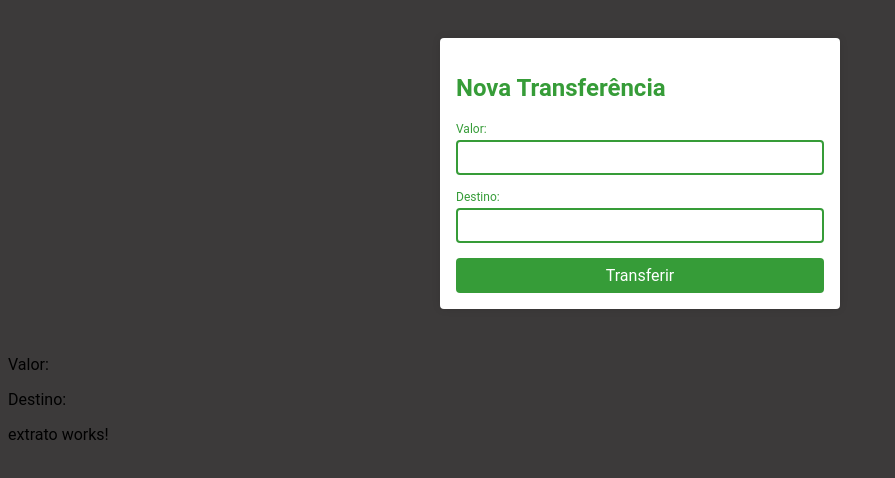
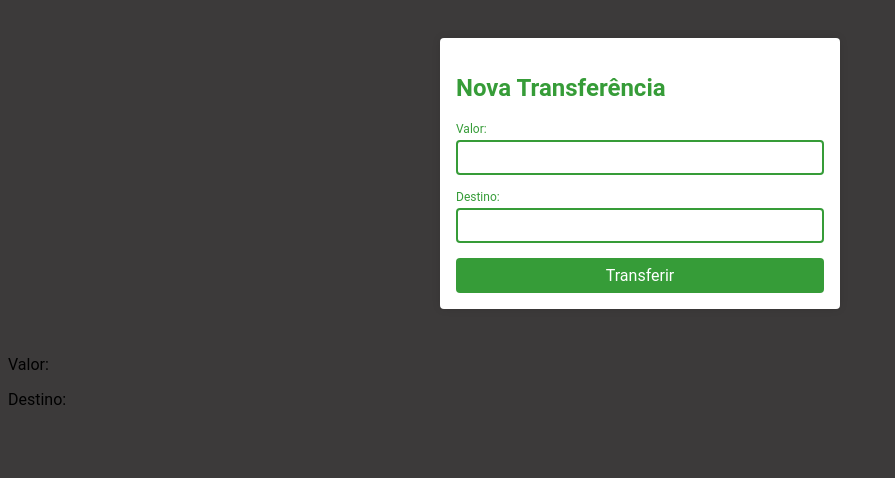
Before and after one commit to BrandonCarlos/LearningAngular, an Angular app: page / in a window 1280 px wide. Shown: the top 478 px of the page, without its empty margins (0-895 px from the left). Built offline with nearby package versions, Linux system fonts and the light colour scheme.

Commit message:
send data from component nova-transferencia to component extrato

```diff
--- a/src/app/app.component.html
+++ b/src/app/app.component.html
@@ -3,7 +3,4 @@
 ></app-nova-transferencia
 ><!-- ($event) = é o valor que recebo lá da minha classe -->
 
-<p>Valor: {{ transferencia?.valor }}</p><!-- transferencia? <-- se tiver alguma coisa dentro de "transferencia" pega pra mim -->
-<p>Destino: {{ transferencia?.destino }}</p>
-
-<app-extrato></app-extrato>
+<app-extrato [transferencia]="transferencia"></app-extrato><!-- Pegando a propriedade "transferencia" do app.component.ts e passando p/ outra propriedade tbm chamado "transferencia" -->
--- a/src/app/extrato/extrato.component.html
+++ b/src/app/extrato/extrato.component.html
@@ -1 +1,2 @@
-<p>extrato works!</p>
+<p>Valor: {{ transferencia?.valor }}</p><!-- transferencia? <-- se tiver alguma coisa dentro de "transferencia" pega pra mim -->
+<p>Destino: {{ transferencia?.destino }}</p>
--- a/src/app/extrato/extrato.component.ts
+++ b/src/app/extrato/extrato.component.ts
@@ -1,4 +1,4 @@
-import { Component, OnInit } from '@angular/core';
+import { Component, Input, OnInit } from '@angular/core';
 
 @Component({
   selector: 'app-extrato',
@@ -6,6 +6,7 @@ import { Component, OnInit } from '@angular/core';
   styleUrls: ['./extrato.component.scss']
 })
 export class ExtratoComponent implements OnInit {
+  @Input() transferencia: any;//Ou seja ta recebendo a propriedade "transferencia" junto com o "valor e destino" e ta recebendo any, que pode ser qualquer coisa, inclusive objeto
 
   constructor() { }
 
```
